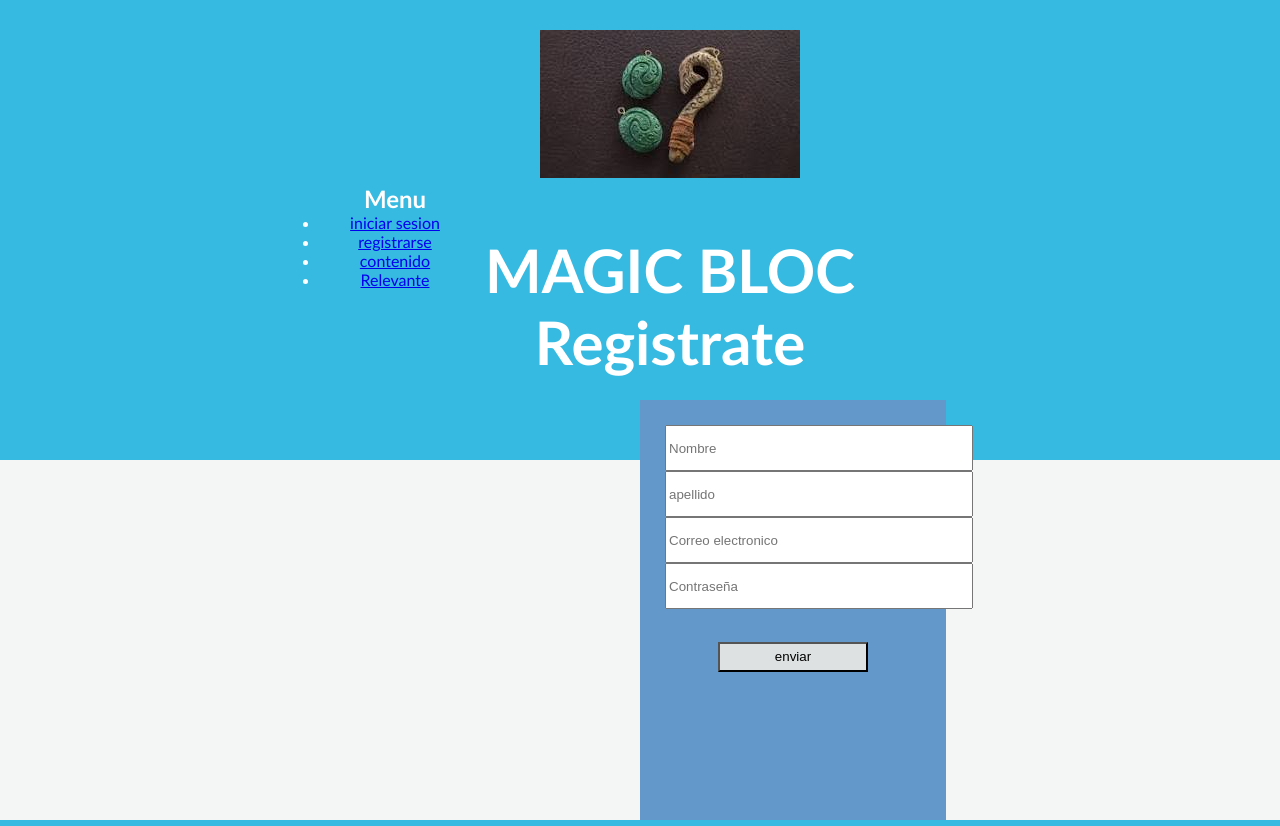
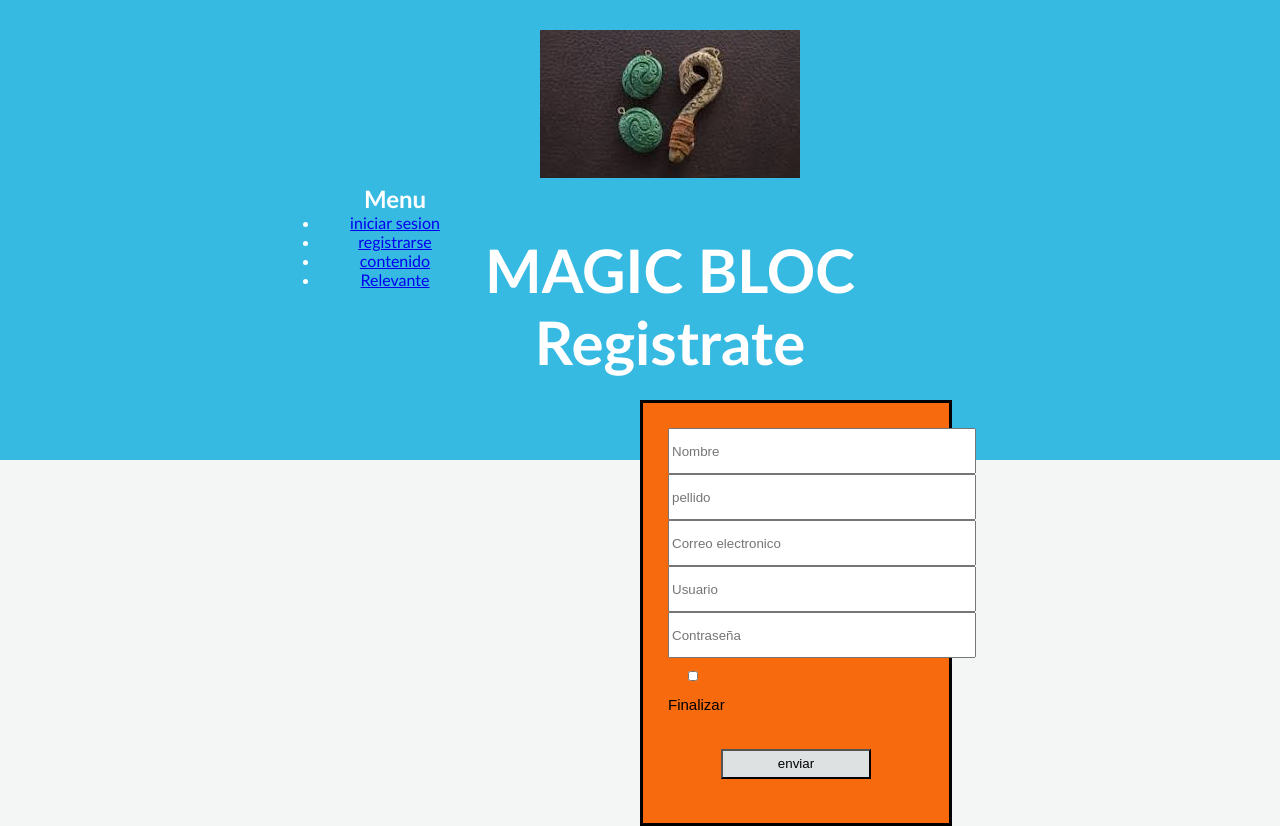
Before and after one commit to pasantessitemas/blog, a PHP site: page /registro.html in a window 1280 px wide. Run offline with PHP 8.4, Linux system fonts and the light colour scheme.

Commit message:
"Removed navigation menu from contenido.html, updated links to relevante.html, added checkbox to index.html, and made various CSS styling changes."

```diff
--- a/registro.html
+++ b/registro.html
@@ -19,7 +19,7 @@
                     <li><a href="index.html">iniciar sesion</a></li>
                     <li><a href="registro.html">registrarse</a></li>
                     <li><a href="contenido.html">contenido</a></li>
-                    <li><a href="#">Relevante</a></li>
+                    <li><a href="relevante.html">Relevante</a></li>
                 </div>
             </ul>
         </nav>
@@ -37,12 +37,18 @@
 
                 <input type="text" class="form-control" name="name" placeholder="Nombre">
                 <br>
-                <input type="text" class="form-control" name="last mame" placeholder="apellido">
+                <input type="text" class="form-control" name="last mame" placeholder="pellido">
+                 <br>
+                 <input type="text" class="form-control" name="E-mail" placeholder="Correo electronico">
                 <br>
-                 <input type="text" class="form-control" name="E-mail" placeholder="Correo electronico">
+                <input type="text" class="form-control" name="user" placeholder="Usuario">
                 <br>
                 <input type="text" class="form-control" name="Password" placeholder="Contraseña">
                 <br>
+                <div class="checkbox-4">
+                    <input type="checkbox" class="check-2" id="exampleCheck1">
+                    <label class="check-1" for="exampleCheck1">Finalizar</label>
+                </div>
                 <br>
                 <button class="button-2">enviar</button>
             </form>
--- a/style.css
+++ b/style.css
@@ -127,8 +137,10 @@
         text-align: center;
         justify-content: center;
         font-size: 25px;
-        background-color: rgb(99, 152, 202);
+        background-color: rgb(247, 107, 14);
         height: 370px;
+        border-style: solid;
+        shape-margin: 20px; color: rgb(0, 0, 0);
      }
 
 
@@ -149,4 +161,30 @@
 
     }
 
-     #contenido
+
+.check-1{
+    width: 10px;
+    height: 20px;
+    right: 20vh;
+    font-family: Arial, Helvetica, sans-serif;
+    font-size: 15px;
+    text-align: right;
+
+
+}
+.check-2{
+    left: 10vh;
+    height: 10px;
+    width: 30px;
+    font-family: Arial, Helvetica, sans-serif;
+    font-size: 15px;
+    right: 20vh;
+
+}
+.check {
+    width: 50px;
+}
+.checkbox-4{
+    width: 50px;
+    left: 15px;
+}
```
Also changed, not shown: other parts of style.css (+24 -14 lines), contenido.html (+1 -12 lines), index.html (+6 -2 lines), relevante.html (added, +34 -0 lines), lacontaminacion.html (added).
